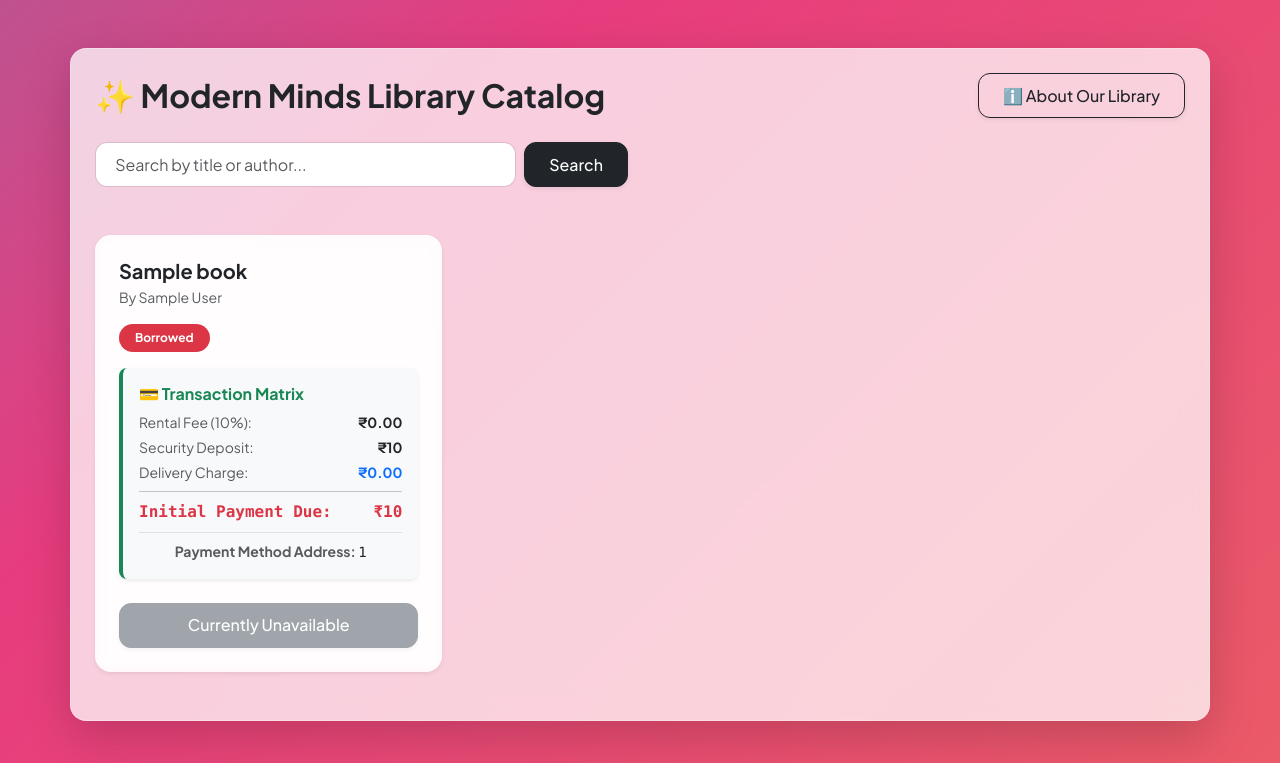
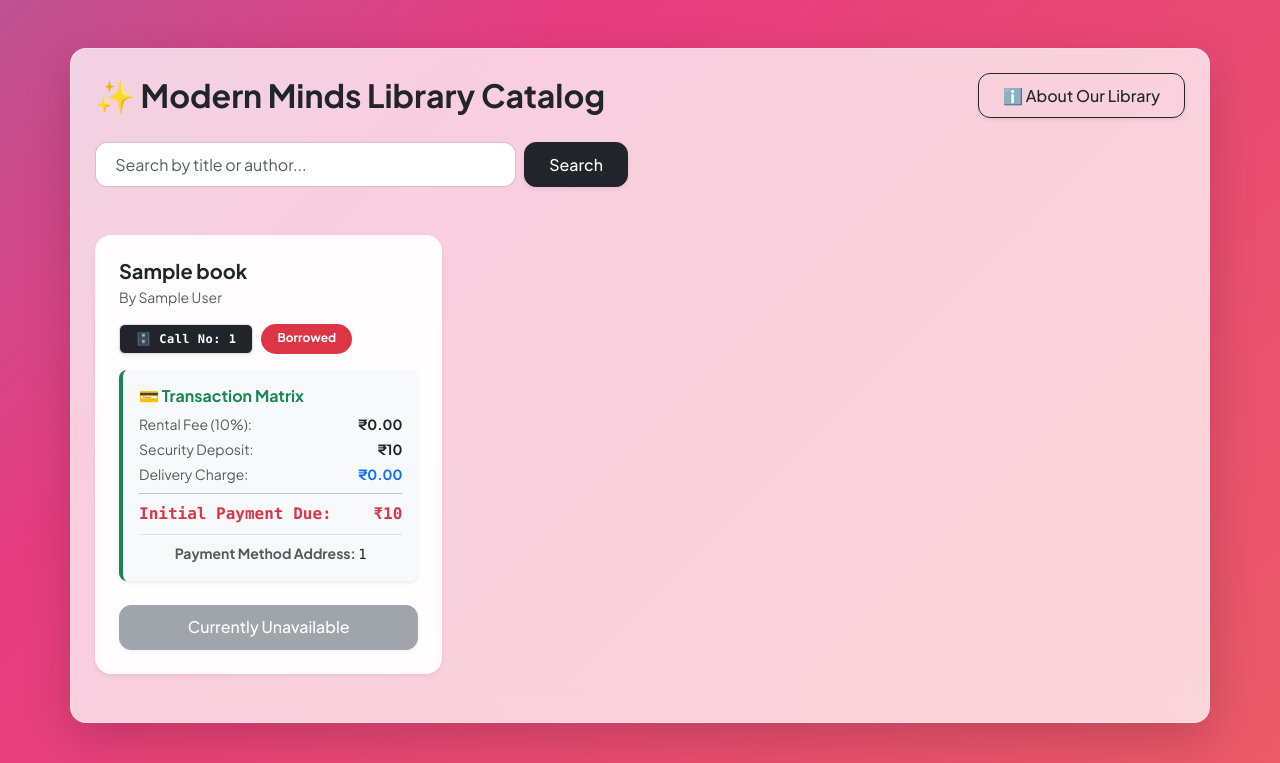
Before and after one commit to AryanTulsyan/Library, a Django app: template books/templates/books/book_list.html in a window 1280 px wide. Shown: the top 763 px of the page. Run offline with Django 3.2, Linux system fonts and the light colour scheme; the template is opened without the code that fills it: most values are stand-ins (such as "Sample title", 1, 10 or a date in 2020).

Commit message:
Web: Integrated call numbers and added conditional placeholder for authorless works

```diff
--- a/books/templates/books/book_list.html
+++ b/books/templates/books/book_list.html
@@ -110,9 +110,18 @@
             <div class="card h-100 custom-card shadow-sm border-0">
                 <div class="card-body d-flex flex-column p-4">
                     <h5 class="card-title fw-bold text-dark mb-1">{{ book.title }}</h5>
-                    <p class="text-muted small mb-3">By {{ book.author }}</p>
+
+                    {% if book.author and book.author != "Anonymous" and book.author != "Unknown" %}
+                        <p class="text-muted small mb-3">By {{ book.author }}</p>
+                    {% else %}
+                        <p class="text-muted small mb-3"><em>Anonymous Work</em></p>
+                    {% endif %}
 
                     <div class="d-flex gap-2 flex-wrap mb-3">
+                        <div class="badge bg-dark font-monospace px-3 py-2 border shadow-sm" style="letter-spacing: 0.5px;">
+                            🗄️ Call No: {{ book.call_number|default:"Processing..." }}
+                        </div>
+
                         {% if book.available %}
                             <div class="badge bg-success text-white px-3 py-2 rounded-pill">In Stock</div>
                         {% else %}
```
Also changed, not shown: db.sqlite3.
